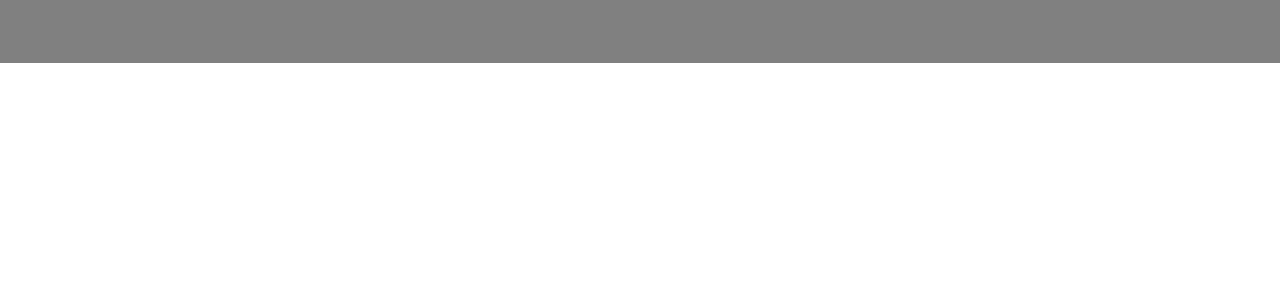
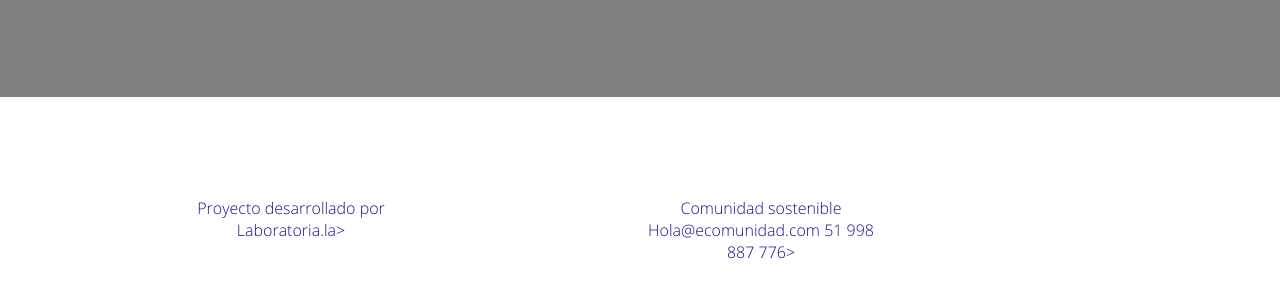
Before and after one commit to monicallerenas/ecomunidad, a plain HTML site: page index.html in a window 1280 px wide. Shown: the part 5090-5387 px from the top of the page. Before the commit the page ends 5213 px from the top, so only its background shows below. Drawn offline with Linux system fonts and the light colour scheme.

Commit message:
terminado

```diff
--- a/css/main.css
+++ b/css/main.css
@@ -175,3 +175,12 @@ h2{
 	width: 30%;
 	margin:100px;
 }
+footer{
+	width: 100%;
+	height: 200px;
+}
+.pie{
+	color:black;
+	margin: 100px 200px 100px 0px;
+	color: #29088A;
+}
--- a/index.html
+++ b/index.html
@@ -208,6 +208,7 @@
 						</div>
 					</div>
 				</div>
+			</div>
 			<div class="fondogris">
 				<div class="container">
 					<div class="row">
@@ -234,18 +235,21 @@
 					</div>
 				</div>
 			</div>
-		</div>
+			</div>
 		</section>
 		<footer>
 			<div class="container">
 				<div class="row">
 					<div class="col-6">
-						<h2 class="pie" Proyecto desarrollado por Laboratoria.la></h2>
+						<p class="pie"> Proyecto desarrollado por Laboratoria.la></p>
 					</div>
 					<div class="col-6">
-						<h2 class="pie1"Comunidad sostenible
+						<p class="pie">Comunidad sostenible
 						Hola@ecomunidad.com
-						51 998 887 776></h2>
+						51 998 887 776></p>
+					</div>
+				</div>
+			</div>
 		</footer>
 
 
```
